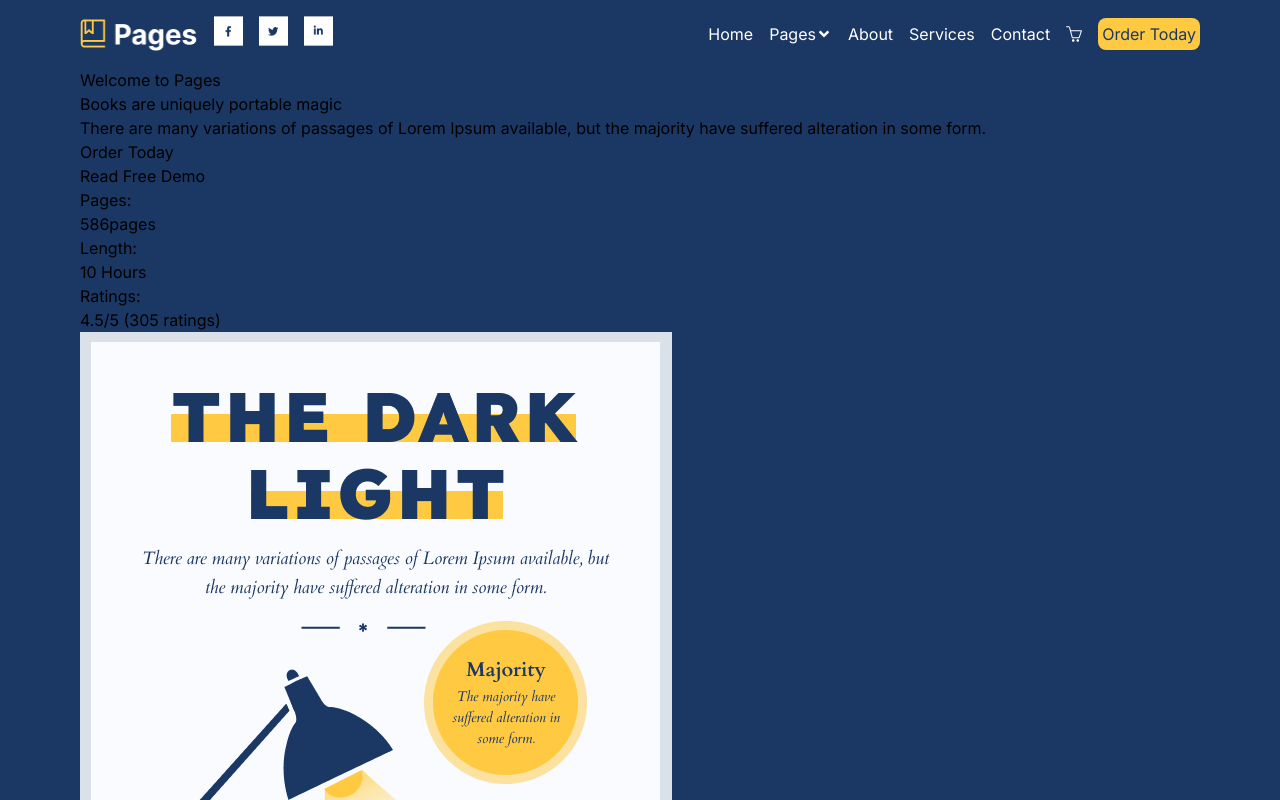
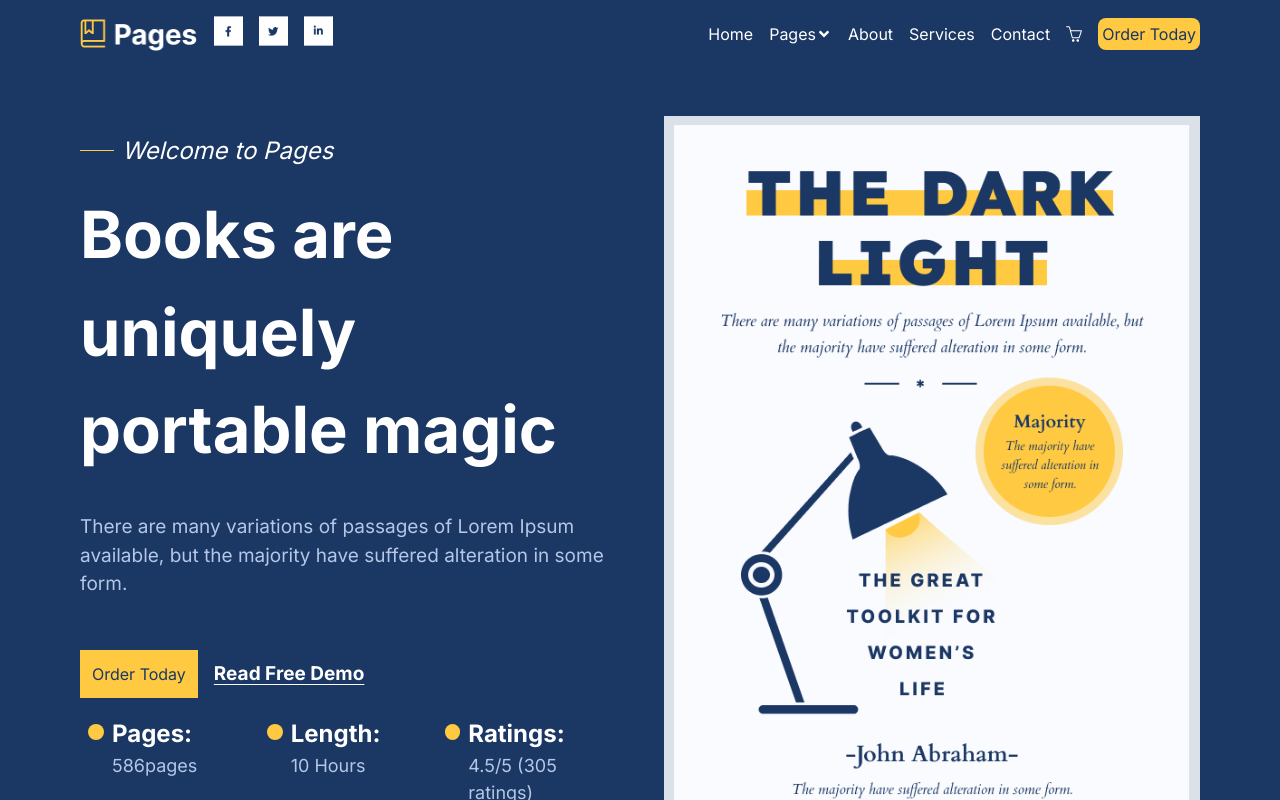
Before and after one commit to QulamSamadli/book-webflow, a Next.js app: page / in a window 1280 px wide. Shown: the top 800 px of the page. Built offline with nearby package versions, Linux system fonts and the light colour scheme.

Commit message:
added new codes

```diff
--- a/app/page.tsx
+++ b/app/page.tsx
@@ -1,43 +1,44 @@
 import Image from "next/image";
+import Link from "next/link";
 import React from "react";
 
 const Home = () => {
   return (
-    <div className="bg-[#1B3764]">
-      <div className="container ">
+    <div className="bg-[#1B3764] py-12">
+      <div className="container  grid grid-cols-2 gap-12 ">
 
-    <div className="left">
-      <div>
-        <div></div>
-        <p>Welcome to Pages</p>
+    <div className="left grid">
+      <div className="flex items-center gap-2">
+        <div className="border-t border-[#FFCA42] w-[34px]"> </div>
+        <p className="text-white text-[24px] font-normal italic  ">Welcome to Pages</p>
       </div>
-      <h1>Books are uniquely
+      <h1 className="text-[65px] font-bold text-white">Books are uniquely
 portable magic </h1>
-      <p>There are many variations of passages of Lorem Ipsum available, but the majority have suffered alteration in some form.</p>
-      <div><button>Order Today
-        </button>
-        <p>Read Free Demo</p>
+      <p className="text-[#B4C7E7] text-[19px]">There are many variations of passages of Lorem Ipsum available, but the majority have suffered alteration in some form.</p>
+      <div className="flex items-center gap-4"> <Link href="/order"><button className='bg-[#FFCA42] text-center p-3 hover:bg-white hover:text-[#FFCA42] transition duration-300 text-[#1B3764] '>Order Today</button></Link>
+        <p className="underline underline-offset-4  text-[19px] text-white font-bold">Read Free Demo</p>
+
         </div>
-        <div>
-          <div>
-            <div></div>
-            <div>
-            <p>Pages:</p>
-            <p>586pages</p>
+        <div className="grid grid-cols-3 ">
+          <div className="flex ">
+            <div className="w-[16px] h-[16px] m-2 rounded-full bg-[#FFCA42]"></div>
+            <div >
+            <p className="text-[24px] font-bold text-white ">Pages:</p>
+            <p className="text-[18px] text-[#B4C7E7] ">586pages</p>
             </div>
           </div>
-          <div>
-          <div></div>
-          <div>
-          <p>Length:</p>
-            <p>10 Hours</p>
+          <div className="flex ">
+          <div className="w-[16px] h-[16px] m-2 rounded-full bg-[#FFCA42]"></div>
+          <div >
+          <p className="text-[24px] font-bold text-white ">Length:</p>
+            <p className="text-[18px] text-[#B4C7E7] ">10 Hours</p>
           </div>
           </div>
-          <div>
-            <div></div>
-            <div>
-            <p>Ratings:</p>
-            <p>4.5/5 (305 ratings)</p>
+          <div className="flex ">
+            <div className="w-[16px] h-[16px] m-2 rounded-full bg-[#FFCA42]"></div>
+            <div >
+            <p className="text-[24px] font-bold text-white ">Ratings:</p>
+            <p className="text-[18px] text-[#B4C7E7] ">4.5/5 (305 ratings)</p>
             </div>
           </div>
         </div>
```
